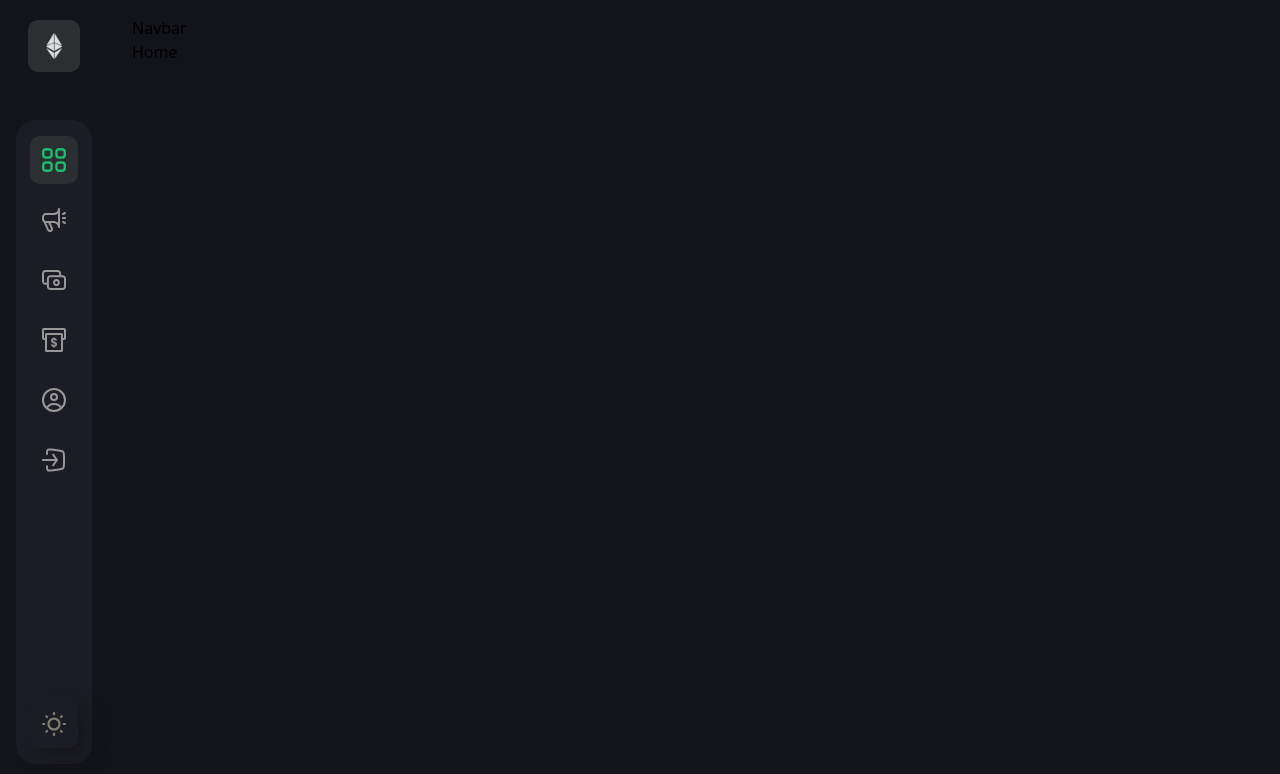
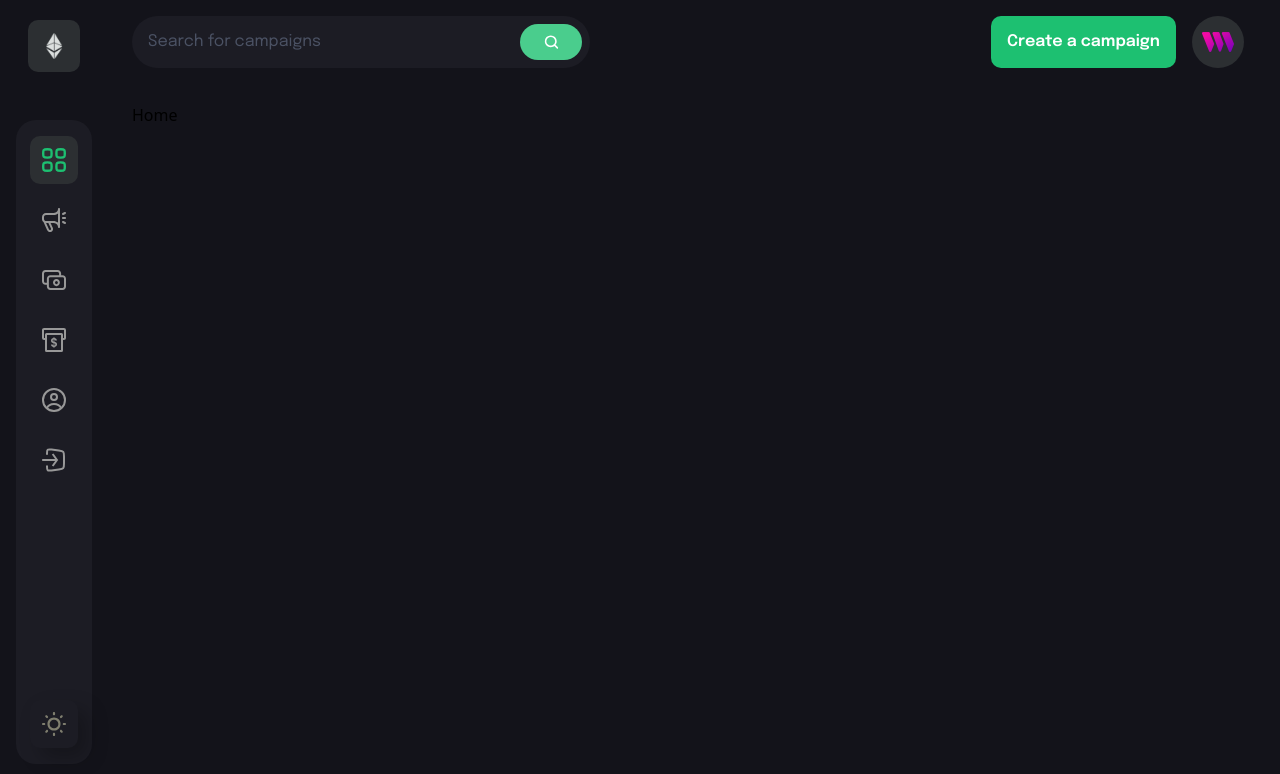
Before and after one commit to benroz3/CryptoRaiser, a React (Vite) app in the folder client/: page / in a window 1280 px wide. Shown: the top 774 px of the page. Built offline with nearby package versions, Linux system fonts and the light colour scheme.

Commit message:
created navbar component

```diff
--- /dev/null
+++ b/client/src/components/CustomButton.tsx
@@ -0,0 +1,25 @@
+interface Props {
+  btnType?: "submit" | "reset" | "button";
+  title?: string;
+  styles?: string;
+  handleClick?: () => void;
+}
+
+export const CustomButton = ({
+  btnType,
+  title,
+  styles,
+  handleClick,
+}: Props) => {
+  return (
+    <button
+      type={btnType}
+      className={`font-epilogue font-semibold text-[16px] leading-[26px] text-white min-h-[52px] px-4 rounded-[10px] ${styles}`}
+      onClick={handleClick}
+    >
+      {title}
+    </button>
+  );
+};
+
+export default CustomButton;
--- a/client/src/components/Navbar.tsx
+++ b/client/src/components/Navbar.tsx
@@ -1,5 +1,121 @@
+import { useState } from "react";
+import { Link, useNavigate } from "react-router-dom";
+import { CustomButton } from "./";
+import { navLinks } from "../utils/routes";
+import { logo, menu, search, thirdweb } from "../assets";
+
 const Navbar = () => {
-  return <div>Navbar</div>;
+  const navigate = useNavigate();
+  const [isActive, setIsActive] = useState("dashboard");
+  const [toggleDrawer, setToggleDrawer] = useState(false);
+
+  //!dummy data
+  const address = "0xabc";
+
+  return (
+    <div className="flex md:flex-row flex-col-reverse justify-between mb-[35px] gap-6">
+      <div className="lg:flex-1 flex flex-row max-w-[458px] py-2 pl-4 pr-2 h-[52px] bg-[#1c1c24] rounded-[100px] hover:bg-[#26262e] transition">
+        <input
+          type="text"
+          placeholder="Search for campaigns"
+          className="flex w-full font-epilogue font-normal text=[14px] placeholder:text-[#4b5264] text-white bg-transparent outline-none"
+        />
+        <div className="w-[72px] h-full rounded-[20px] bg-[#4acd8d] flex justify-center items-center cursor-pointer hover:bg-[#62e8a8] transition">
+          <img
+            src={search}
+            alt="search"
+            className="w-[15px] h-[15px] object-contain"
+          />
+        </div>
+      </div>
+      <div className="sm:flex hidden flex-row justify-end gap-4">
+        <CustomButton
+          btnType={"button"}
+          title={address ? "Create a campaign" : "Connect"}
+          styles={
+            address
+              ? "bg-[#1dc071] hover:bg-[#4acd8d] transition"
+              : "bg-[#8c6dfd] hover:bg-[#4acd8d] transition"
+          }
+          handleClick={() => {
+            if (address) navigate("create-campaign");
+            else "connect()";
+          }}
+        />
+        <Link to="/profile">
+          <div className="w-[52px] h-[52px] rounded-full bg-[#2c2f32] flex justify-center items-center cursor-pointer hover:bg-[#59595a] transition">
+            <img
+              src={thirdweb}
+              alt="user"
+              className="w-[60%] h-[60%] object-contain"
+            />
+          </div>
+        </Link>
+      </div>
+      <div className="sm:hidden flex justify-between items-center relative">
+        <div className="w-[40px] h-[40px] rounded-[10px] bg-[#2c2f32] flex justify-center items-center cursor-pointer hover:bg-[#59595a] transition">
+          <img
+            src={thirdweb}
+            alt="user"
+            className="w-[60%] h-[60%] object-contain"
+          />
+        </div>
+        <img
+          src={menu}
+          alt="menu"
+          className="w-[34px] h-[34px] object-contain cursor-pointer"
+          onClick={() => setToggleDrawer((prev) => !prev)}
+        />
+        <div
+          className={`absolute top-[60px] right-0 left-0 bg-[#1c1c24] shadow-secondary py-4 transition-all duration-700 rounded-md p-2 ${
+            !toggleDrawer ? "-translate-y-[100vh]" : "translate-y-0"
+          }`}
+        >
+          <ul className="mb-4">
+            {navLinks.map((link) => (
+              <li
+                key={link.name}
+                className={`flex p-4 rounded-sm ${
+                  isActive === link.name && "bg-[#3a3a43]"
+                }`}
+                onClick={() => {
+                  setIsActive(link.name);
+                  setToggleDrawer(false);
+                  navigate(link.link);
+                }}
+              >
+                <img
+                  src={link.imgUrl}
+                  alt="link-name"
+                  className={`w-[24px] h-[24px] object-contain ${
+                    isActive === link.name ? "grayscale-0" : "grayscale"
+                  } `}
+                />
+                <p
+                  className={`ml-[20px] font-epilogue font-semibold text-[14px] ${
+                    isActive === link.name ? "text-[$1dc071]" : "text-[#808191]"
+                  }`}
+                >
+                  {link.name}
+                </p>
+              </li>
+            ))}
+          </ul>
+          <div className="flex mx-4">
+            <CustomButton
+              btnType={"button"}
+              title={address ? "Create a campaign" : "Connect"}
+              styles={address ? "bg-[#1dc071]" : "bg-[#8c6dfd]"}
+              handleClick={() => {
+                if (address) navigate("create-campaign");
+                else "connect()";
+              }}
+            />
+          </div>
+        </div>
+      </div>
+    </div>
+  );
 };
 
 export default Navbar;
--- a/client/src/components/Sidebar.tsx
+++ b/client/src/components/Sidebar.tsx
@@ -1,6 +1,6 @@
 import { useState } from "react";
 import { Link, useNavigate } from "react-router-dom";
-import { navlinks } from "../utils/routes";
+import { navLinks } from "../utils/routes";
 import { logo, sun } from "../assets";
 
 interface Props {
@@ -22,7 +22,7 @@
 }: Props) => {
   return (
     <div
-      className={`w-[48px] h-[48px] rounded-[10px] flex justify-center items-center
+      className={`w-[48px] h-[48px] rounded-[10px] flex justify-center items-center hover:bg-[#3d3e3f] transition
       ${style}
       ${isActive && isActive === name && "bg-[#2c2f32]"}
       ${!disabled && "cursor-pointer"}
@@ -58,7 +58,7 @@
       </Link>
       <div className="flex-1 flex flex-col justify-between items-center bg-[#1c1c24] rounded-[20px] w-[76px] py-4 mt-12">
         <div className="flex flex-col justify-center items-center gap-3">
-          {navlinks.map((link) => (
+          {navLinks.map((link) => (
             <Icon
               key={link.name}
               {...link}
--- a/client/src/components/index.ts
+++ b/client/src/components/index.ts
@@ -1,2 +1,3 @@
 export { default as Sidebar } from "./Sidebar";
 export { default as Navbar } from "./Navbar";
+export { default as CustomButton } from "./CustomButton";
--- a/client/src/utils/routes.ts
+++ b/client/src/utils/routes.ts
@@ -1,6 +1,6 @@
 import { createCampaign, dashboard, logout, payment, profile, withdraw } from '../assets';
 
-export const navlinks = [
+export const navLinks = [
   {
     name: 'dashboard',
     imgUrl: dashboard,
```
